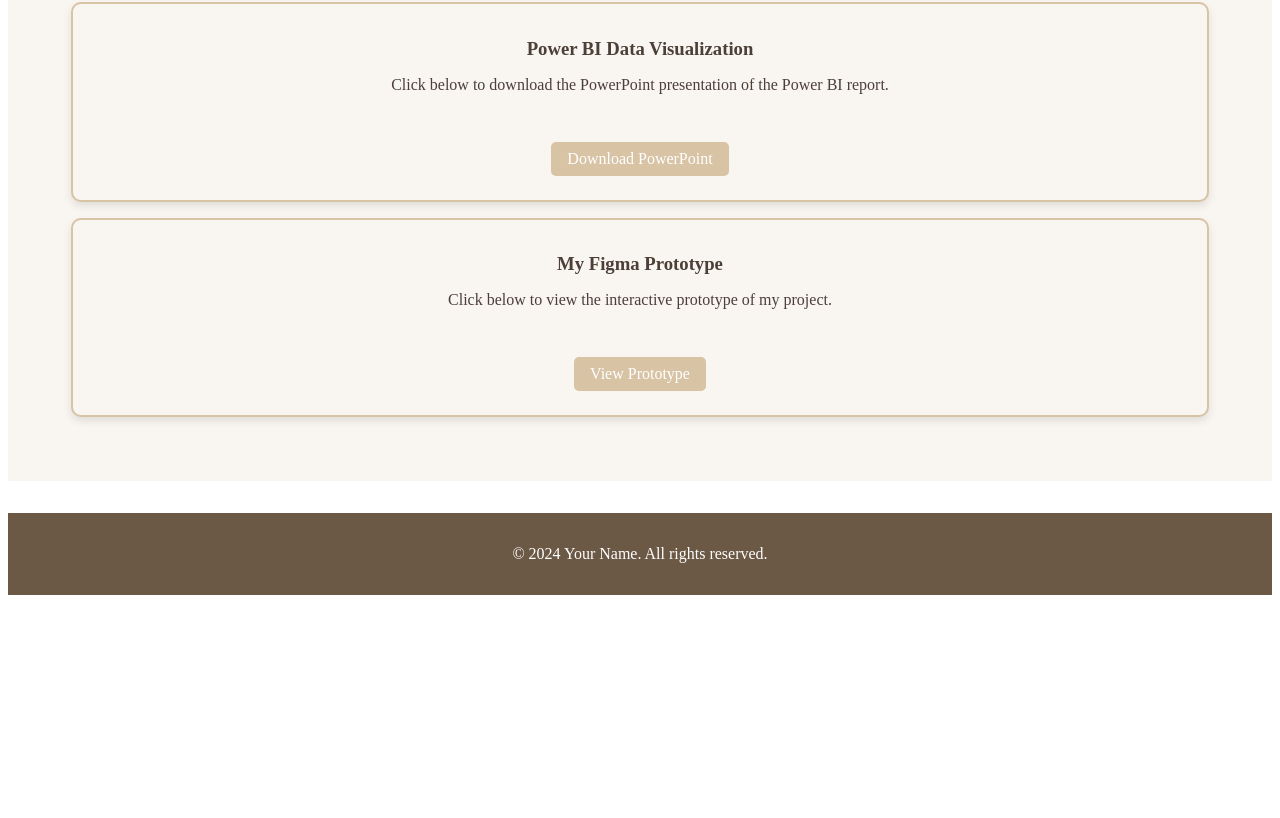
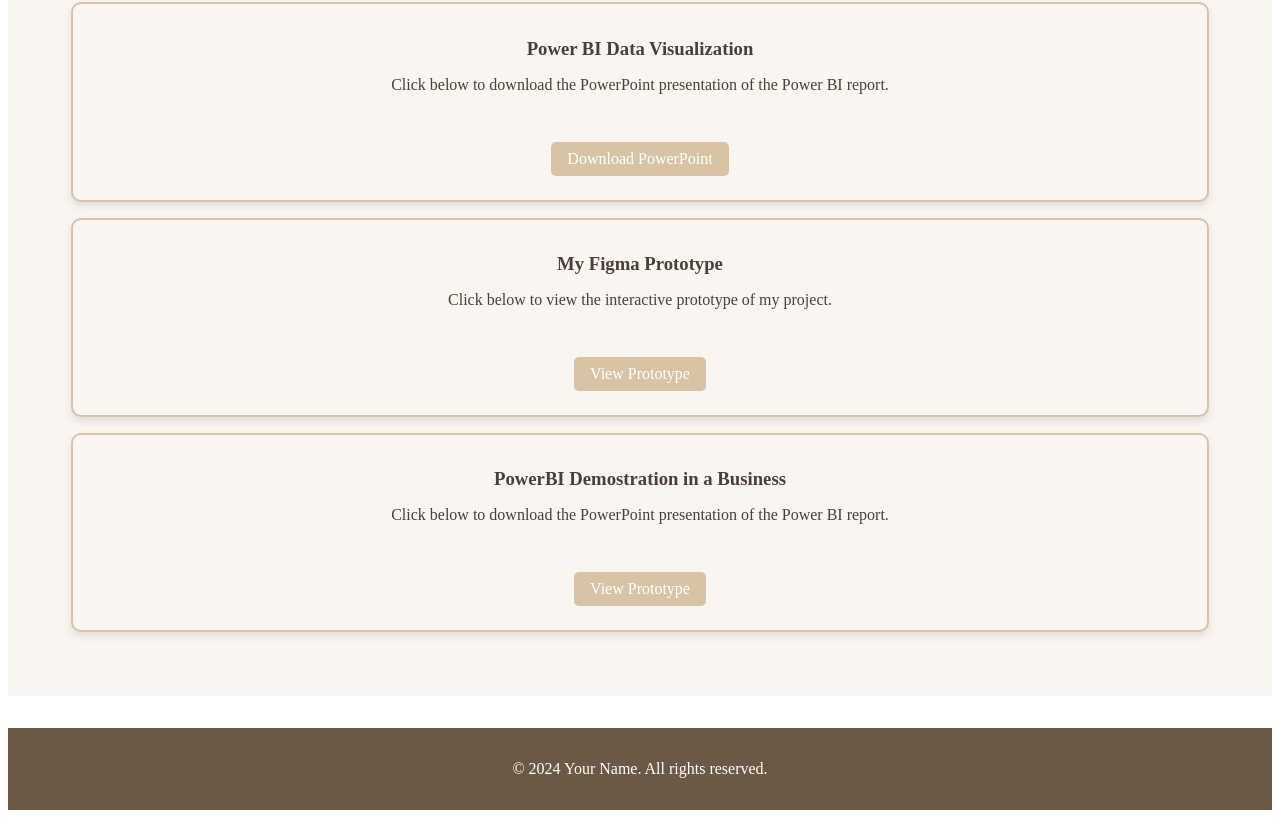
Before and after one commit to anshikagwalia/anshikagwalia.github.io, a plain HTML site: page portfolio/index.html in a window 1280 px wide. Shown: the part 1135-1953 px from the top of the page. Before the commit the page ends 1738 px from the top, so only its background shows below. Drawn offline with Linux system fonts and the light colour scheme.

Commit message:
portfolio
portfolio

```diff
--- a/portfolio/index.html
+++ b/portfolio/index.html
@@ -56,7 +56,11 @@
         <p>Click below to view the interactive prototype of my project.</p>
         <a href="https://www.figma.com/proto/iOYMrh4dabsgfGKhxaFegB/Anshika-Walia's-High-fidelity-prototype?node-id=3-7&node-type=canvas&t=dImwgJIp3qovXhrY-1&scaling=scale-down&content-scaling=fixed&page-id=0%3A1&starting-point-node-id=3%3A7" target="_blank">View Prototype</a>
     </div>
-
+    <div class="project-card">
+        <h3>PowerBI Demostration in a Business</h3>
+        <p>Click below to download the PowerPoint presentation of the Power BI report.</p>
+        <a href="C:\Users\walia\OneDrive\Documents\GitHub\anshikagwalia\portfolio\assets\Final Presentation - Anshika Walia.pdf" target="_blank">View Prototype</a>
+    </div>
 </section>
 
     <footer>
```
Also changed, not shown: 1 other file.
